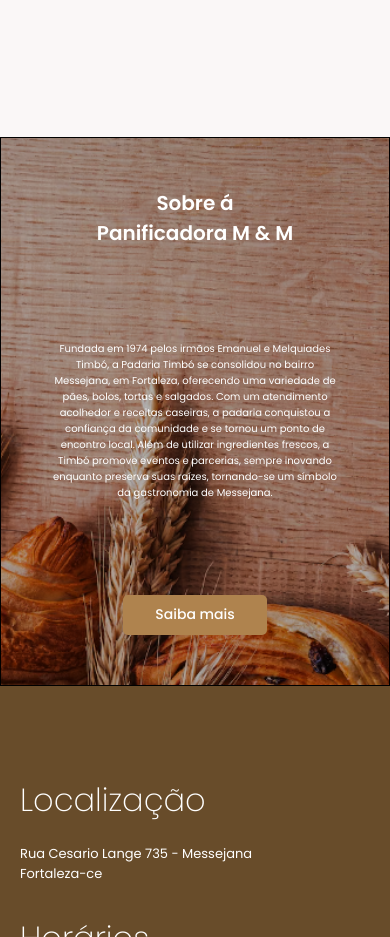
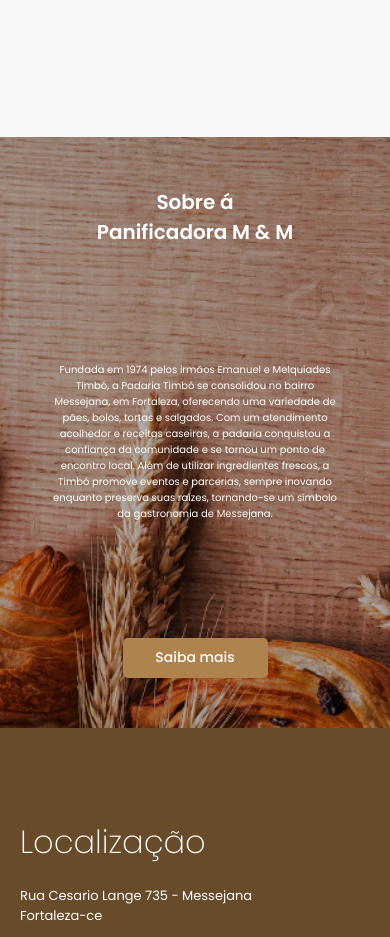
Before and after one commit to paulowelton/Panificadoramm, a plain HTML site: page index.html in a window 390 px wide. Shown: the part 4300-5237 px from the top of the page. Drawn offline with nearby package versions, Linux system fonts and the light colour scheme; a web font is replaced by a local one.

Commit message:
adiconando responsividade a secao sobre nos

```diff
--- a/css/responsive.css
+++ b/css/responsive.css
@@ -7,6 +7,10 @@
 
     .sobre-nos .descricao{
         width: 50%;
+    }
+
+    .sobre-nos{
+        height: 70vh;
     }
 }
 
@@ -132,6 +136,5 @@
 @media screen  and (max-width: 600px){
     .sobre-nos .descricao{
         width: 100%;
-        border: 1px solid black;
     }
 }
```
